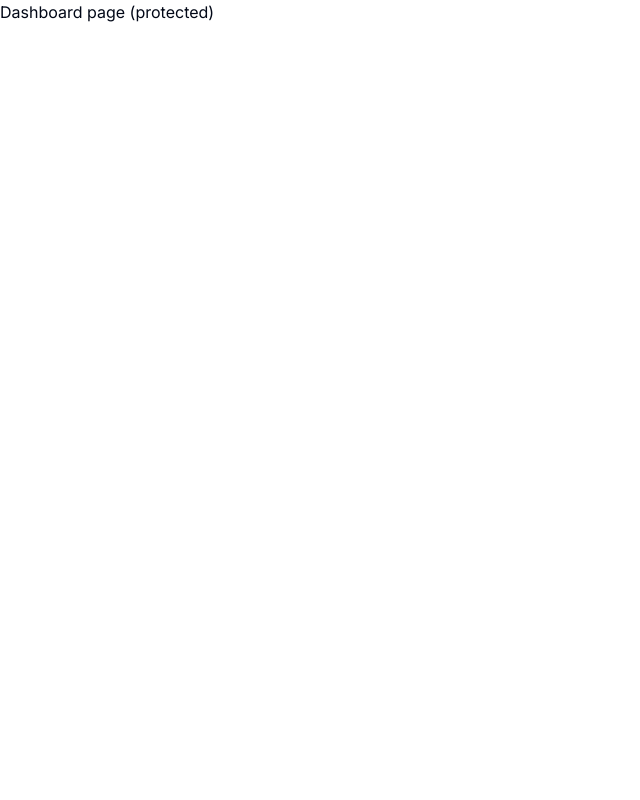
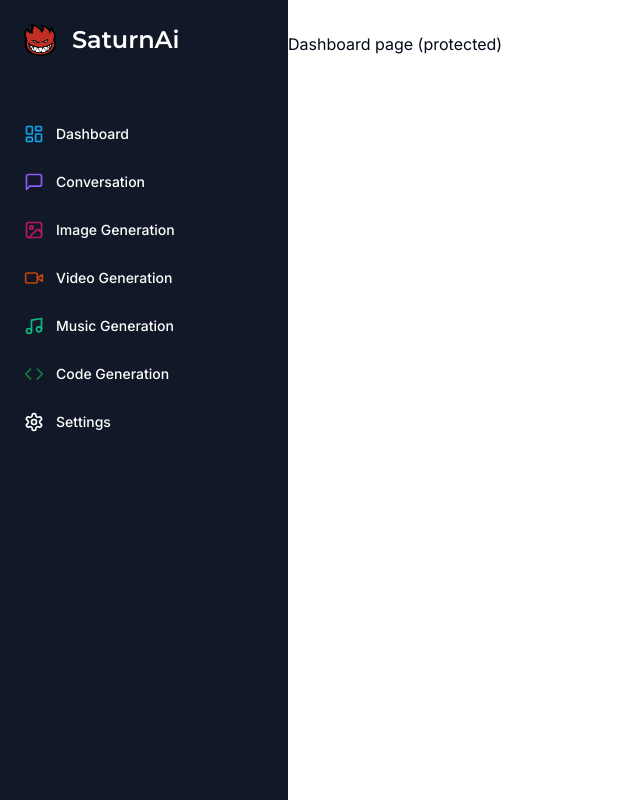
Before and after one commit to isaiahpere/saas-ai-app, a Next.js app: page /dashboard in a window 1280 px wide. Shown: the whole page, without its empty margins (0-640 px from the left). Built offline with nearby package versions, Linux system fonts and the light colour scheme.

Commit message:
* Create main layout * Create side menu * downgrade lucide-react for working import

```diff
--- a/app/(dashboard)/(routes)/dashboard/page.tsx
+++ b/app/(dashboard)/(routes)/dashboard/page.tsx
@@ -4,11 +4,8 @@
   return (
     <div>
       <p>Dashboard page (protected)</p>
-      <UserButton afterSignOutUrl="/" />
     </div>
   );
 };
 
-// stopped at 25:43
-
 export default DashboardPage;
--- /dev/null
+++ b/app/(dashboard)/layout.tsx
@@ -0,0 +1,24 @@
+import React, { FC } from "react";
+
+import Navbar from "@/components/Navbar";
+
+import Sidebar from "@/components/Sidebar";
+
+interface Iprops {
+  children: React.ReactNode;
+}
+const DashboarLayout: FC<Iprops> = ({ children }) => {
+  return (
+    <div className="h-full relative">
+      <div className="hidden h-full md:flex md:w-72 md:flex-col md:fixed md:inset-y-0 z-[80] bg-gray-900">
+        <Sidebar />
+      </div>
+      <main className="md:pl-72">
+        <Navbar />
+        {children}
+      </main>
+    </div>
+  );
+};
+
+export default DashboarLayout;
--- a/app/layout.tsx
+++ b/app/layout.tsx
@@ -8,6 +8,25 @@
 export const metadata: Metadata = {
   title: "SaturnAi",
   description: "AI Asset Composing Platform",
+  icons: [
+    {
+      rel: "icon",
+      type: "image/png",
+      sizes: "32x32",
+      url: "/favicon/favicon-32x32.png",
+    },
+    {
+      rel: "icon",
+      type: "image/png",
+      sizes: "16x16",
+      url: "/favicon/favicon-16x16.png",
+    },
+    {
+      rel: "apple-touch-icon",
+      sizes: "180x180",
+      url: "/favicon/apple-touch-icon.png",
+    },
+  ],
 };
 
 export default function RootLayout({
--- /dev/null
+++ b/components/Navbar.tsx
@@ -0,0 +1,19 @@
+import { Menu } from "lucide-react"; // from chadcn-ui New York
+import React, { FC } from "react";
+import { Button } from "@/components/ui/button";
+import { UserButton } from "@clerk/nextjs";
+
+const Navbar: FC = () => {
+  return (
+    <div className="flex items-center p-4">
+      <Button variant="ghost" size="icon" className="md:hidden">
+        <Menu />
+      </Button>
+      <div className="flex w-full justify-end">
+        <UserButton afterSignOutUrl="/" />
+      </div>
+    </div>
+  );
+};
+
+export default Navbar;
--- /dev/null
+++ b/components/Sidebar.tsx
@@ -0,0 +1,100 @@
+"use client";
+import React from "react";
+import Image from "next/image";
+import Link from "next/link";
+import { Montserrat } from "next/font/google";
+import {
+  Code,
+  ImageIcon,
+  LayoutDashboard,
+  MessageSquare,
+  Music,
+  Settings,
+  VideoIcon,
+} from "lucide-react";
+
+import { cn } from "@/lib/utils";
+
+const montserrat = Montserrat({
+  weight: "600",
+  subsets: ["latin"],
+});
+
+const routes = [
+  {
+    label: "Dashboard",
+    icon: LayoutDashboard,
+    href: "/dashboard",
+    color: "text-sky-500",
+  },
+  {
+    label: "Conversation",
+    icon: MessageSquare,
+    href: "/conversation",
+    color: "text-violet-500",
+  },
+  {
+    label: "Image Generation",
+    icon: ImageIcon,
+    href: "/image",
+    color: "text-pink-700",
+  },
+  {
+    label: "Video Generation",
+    icon: VideoIcon,
+    href: "/video",
+    color: "text-orange-700",
+  },
+  {
+    label: "Music Generation",
+    icon: Music,
+    href: "/music",
+    color: "text-emerald-500",
+  },
+  {
+    label: "Code Generation",
+    icon: Code,
+    href: "/code",
+    color: "text-green-700",
+  },
+  {
+    label: "Settings",
+    icon: Settings,
+    href: "/settings",
+  },
+];
+
+interface IProps {}
+const Sidebar = () => {
+  return (
+    <div className="space-y-4 py-4 flex flex-col h-full bg-[#111827] text-white">
+      <div className="px-3 py-2 flex-1">
+        <Link href="/dashboard" className="flex items-center pl-3 mb-14">
+          <div className="relative w-8 h-8 mr-4">
+            <Image fill alt="logo" src="/logo.png" />
+          </div>
+          <h1 className={cn("text-2xl font-bold", montserrat.className)}>
+            SaturnAi
+          </h1>
+        </Link>
+        <div className="space-y-1">
+          {routes.map((route) => (
+            <Link
+              href={route.href}
+              key={route.href}
+              className="text-sm group flex p-3 w-full justify-start font-medium cursor-pointer
+              hover:text-white hover:bg-white/10 rounded-lg transition"
+            >
+              <div className="flex items-center flex-1">
+                <route.icon className={cn("h-5 w-5 mr-3", route.color)} />
+                {route.label}
+              </div>
+            </Link>
+          ))}
+        </div>
+      </div>
+    </div>
+  );
+};
+
+export default Sidebar;
--- a/package.json
+++ b/package.json
@@ -19,7 +19,7 @@
     "clsx": "^2.0.0",
     "eslint": "8.46.0",
     "eslint-config-next": "13.4.13",
-    "lucide-react": "^0.265.0",
+    "lucide-react": "^0.263.1",
     "next": "13.4.13",
     "postcss": "8.4.27",
     "react": "18.2.0",
```
Also changed, not shown: public/logo.png (added), 1 other file (tests, documents, lock files or other folders).
